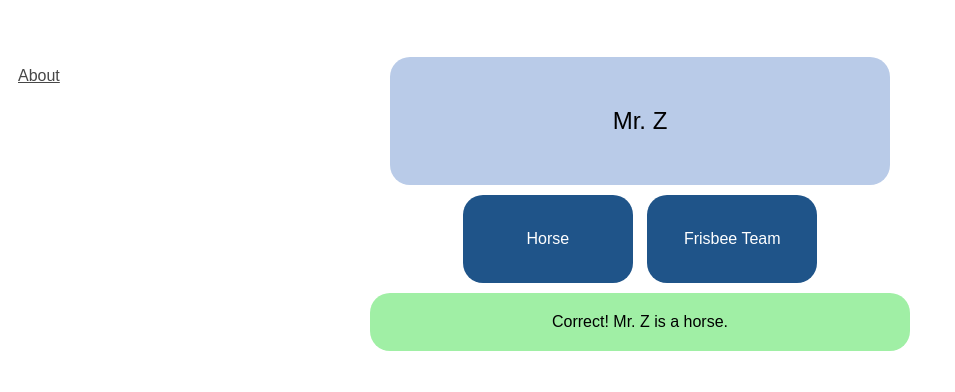
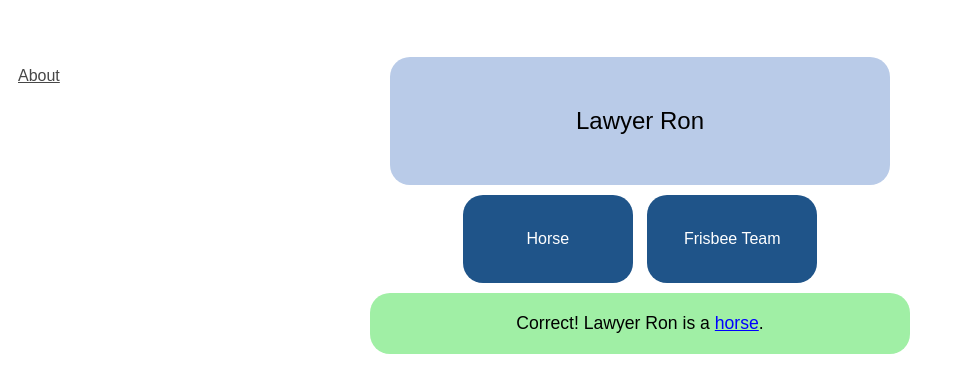
Before and after one commit to tjweisman/horseorfris, a plain HTML site: page docs/index.html in a window 1280 px wide. Both pictures are taken after a click on the link "Horse". Shown: the part 100-492 px from the top of the page, without its empty margins (0-955 px from the left). Drawn offline with nearby package versions, Linux system fonts and the light colour scheme.

Commit message:
updated some names

```diff
--- a/docs/data.js
+++ b/docs/data.js
@@ -187,7 +187,6 @@ var frisbee = [{"name":"Absolute Zero", "url":"http://play.usaultimate.org/teams
 {"name":"Distelfink", "url":"http://play.usaultimate.org/teams/events/Eventteam/?TeamId=fd7CCvNi6HJh0y3zvaraZDd4S4ecK6kz0BMR8Zmu0XI%3d"},
 {"name":"Dragon Army", "url":"http://play.usaultimate.org/teams/events/Eventteam/?TeamId=tyULRDxvHzxeeC7T1F74UICqJ%2bD6iZ%2faszynMbdEkSQ%3d"},
 {"name":"Dumpster Fire", "url":"http://play.usaultimate.org/teams/events/Eventteam/?TeamId=%2bZL%2fn8plxlAzlwtjQ1xgF%2bKM5XDxa%2fjEoCq%2f14HJAWw%3d"},
-{"name":"El Niño", "url":"http://play.usaultimate.org/teams/events/Eventteam/?TeamId=lS0%2fxSM%2f0v0J0U5U3wM66I9M2uP2ChfoYA6EkZJ6b1k%3d"},
 {"name":"Erec Plus", "url":"http://play.usaultimate.org/teams/events/Eventteam/?TeamId=%2bZe25OuHKbNiYzUvRQvQY5ZXH3ymVCEKFCmsomUDoN8%3d"},
 {"name":"Enough Monkeys", "url":"http://play.usaultimate.org/teams/events/Eventteam/?TeamId=3DWfACaUB%2fNyREeEnSfMXGZL7%2bKeDHbXcHAasE74HlM%3d"},
 {"name":"Family Julez", "url":"http://play.usaultimate.org/teams/events/Eventteam/?TeamId=9ypAE8divpSAyRQLdF7KSRJ7oqRdsJLrHRsduns03qc%3d"},
@@ -200,7 +199,6 @@ var frisbee = [{"name":"Absolute Zero", "url":"http://play.usaultimate.org/teams
 {"name":"Four", "url":"http://play.usaultimate.org/teams/events/Eventteam/?TeamId=vVo3pOtnHoG%2f%2f%2b2ZD3ojysBaYnLLc%2buuv6%2fm4ytYncU%3d"},
 {"name":"Fire Emoji", "url":"http://play.usaultimate.org/teams/events/Eventteam/?TeamId=YjSTbM7dOr3TED1o9Ib0y8MWTN4M%2fG53zwNV3JRAn%2bQ%3d"},
 {"name":"Freetail", "url":"http://play.usaultimate.org/teams/events/Eventteam/?TeamId=13EhKh4h27LHrTt9kFSBFH49ZwJ5ViS%2bnWOZZVndV8Q%3d"},
-{"name":"Fresh Grannies", "url":"http://play.usaultimate.org/teams/events/Eventteam/?TeamId=2l67mFdhEACu%2b5GFlnmDLmA9o8PqqZe%2bxY%2fwQv%2bT2do%3d"},
 {"name":"Friday Night Couch", "url":"http://play.usaultimate.org/teams/events/Eventteam/?TeamId=mE7L%2bfmDM9KLTY5x6tskU79NdleXjZQFMFg7V8dVL%2fQ%3d"},
 {"name":"Furious George", "url":"http://play.usaultimate.org/teams/events/Eventteam/?TeamId=%2bG16%2bOnOtJcLrQTA1UfJdUEeagqS3nhlc05DWhhbEhY%3d"},
 {"name":"Garbage Plates", "url":"http://play.usaultimate.org/teams/events/Eventteam/?TeamId=XQD8u4%2fjkuwxqiuu080nRspeYOd0nHXa5hDYJCS2l88%3d"},
@@ -234,7 +232,7 @@ var frisbee = [{"name":"Absolute Zero", "url":"http://play.usaultimate.org/teams
 {"name":"Murmur", "url":"http://play.usaultimate.org/teams/events/Eventteam/?TeamId=AoraymRVkfdjmRcc0y7amCRGmuAkA9%2f8esieCUuHq7E%3d"},
 {"name":"Mystik", "url":"http://play.usaultimate.org/teams/events/Eventteam/?TeamId=cn8z9AEliPr1XdkoPBvUGlBsEdxyKtwLqRNiGW8CbLY%3d"},
 {"name":"Nassau", "url":"http://play.usaultimate.org/teams/events/Eventteam/?TeamId=2zzfVTA2kjSpBQ4E1Z7AbKblEq4QE9T%2bf0ScF3%2f0AF8%3d"},
-{"name":"Oh My!", "url":"http://play.usaultimate.org/teams/events/Eventteam/?TeamId=5iiv9nuk9mqJtcO3Bbx6UYPdBhNuYDQIOtqxbUqaKlE%3d"},
+{"name":"Oh My", "url":"http://play.usaultimate.org/teams/events/Eventteam/?TeamId=5iiv9nuk9mqJtcO3Bbx6UYPdBhNuYDQIOtqxbUqaKlE%3d"},
 {"name":"Pandatime", "url":"http://play.usaultimate.org/teams/events/Eventteam/?TeamId=85mHrp9lD%2biIjGN705Qnru66iurWRA9ZrQz6MmL9KRU%3d"},
 {"name":"Phoenix Uprising", "url":"http://play.usaultimate.org/teams/events/Eventteam/?TeamId=d%2fNYGge1VRn7BRzMz41%2f9k%2bMe9beffcXzFwsgQ3nVy4%3d"},
 {"name":"Pine Baroness", "url":"http://play.usaultimate.org/teams/events/Eventteam/?TeamId=df%2fUzn9Ox1mVAzqlUtMBS6lnYGG51J6h7qhscU3sFkc%3d"},
--- a/docs/hoft.js
+++ b/docs/hoft.js
@@ -196,12 +196,14 @@ var horsenames = ["Chefs",
 "Master Plan",
 "Thunder Snow"]
 
-function ansname(type) {
-	if(type == "horse") {
-		return "horse";
-	} else {
-		return "frisbee team";
+function answer_text(data) {
+	var typename = "horse";
+	if(data["type"] == "frisbee") {
+		typename = "frisbee team";
 	}
+
+	return data["info"]["name"] + ' is a <a href="' + data["info"]["url"] +
+		'" class = "infolink">'+ typename + '</a>.';
 }
 
 $(document).ready(function () {
@@ -210,12 +212,13 @@ $(document).ready(function () {
 	$(".button").click(function(evt) {
 		evt.preventDefault();
 		var guess = $(this).attr("id");
-		var anstr = data["name"] + " is a " + ansname(data["type"]) + ".";
+
+		var anstr = answer_text(data);
 		if(guess == data["type"]) {
-			$("#result").text("Correct! " + anstr);
+			$("#result").html("Correct! " + anstr);
 			$("#result").removeClass("incorrect").addClass("correct");
 		} else {
-			$("#result").text("Incorrect. " + anstr);
+			$("#result").html("Incorrect. " + anstr);
 			$("#result").removeClass("correct").addClass("incorrect");
 		}
 		data = fill_box();
@@ -234,15 +237,15 @@ function randRange(max) {
 function fill_box() {
 	var horse = (Math.random() > 0.5);
 	var type = "horse";
-	var name = "";
+	var info;
 	if(horse) {
-		name = horsenames[randRange(horsenames.length)];
+		info = horses[randRange(horsenames.length)];
 	} else {
-		name = frisbeenames[randRange(frisbeenames.length)];
+		info = frisbee[randRange(frisbeenames.length)];
 		type = "frisbee";
 	}
 
-	$("#namebox").text(name);
+	$("#namebox").text(info["name"]);
 	return {"type":type,
-			"name":name};
+			"info":info};
 }
--- a/docs/index.html
+++ b/docs/index.html
@@ -15,8 +15,9 @@
 			<p>"Horse or Frisbee Team" created by Teddy Weisman.</p>
 
 			<p>
-				Horse names are taken from a list of Kentucky Derby contenders from 1980 - 2017.
-				Frisbee team names are from the 2017 USAU club season.
+				Horse names are taken from Wikipedia's lists of Kentucky Derby contenders from 1980 - 2017.
+				Frisbee team names are from the 2017 USAU club season, scraped from the list
+				<a href = "http://play.usaultimate.org/teams/events/rankings/">here</a> in summer 2017.
 				I selected what I personally deemed to be the 100 or so least obvious names in each category.
 			</p>
 			</div>
--- a/docs/style.css
+++ b/docs/style.css
@@ -69,7 +69,11 @@ a.button:hover {
 	border-radius: 20px;
 	text-align: center;
 	padding: 20px;
-	font-style: 25px;
+	font-size: 110%;
+}
+
+.infolink {
+	color: blue;
 }
 
 .correct {
```
